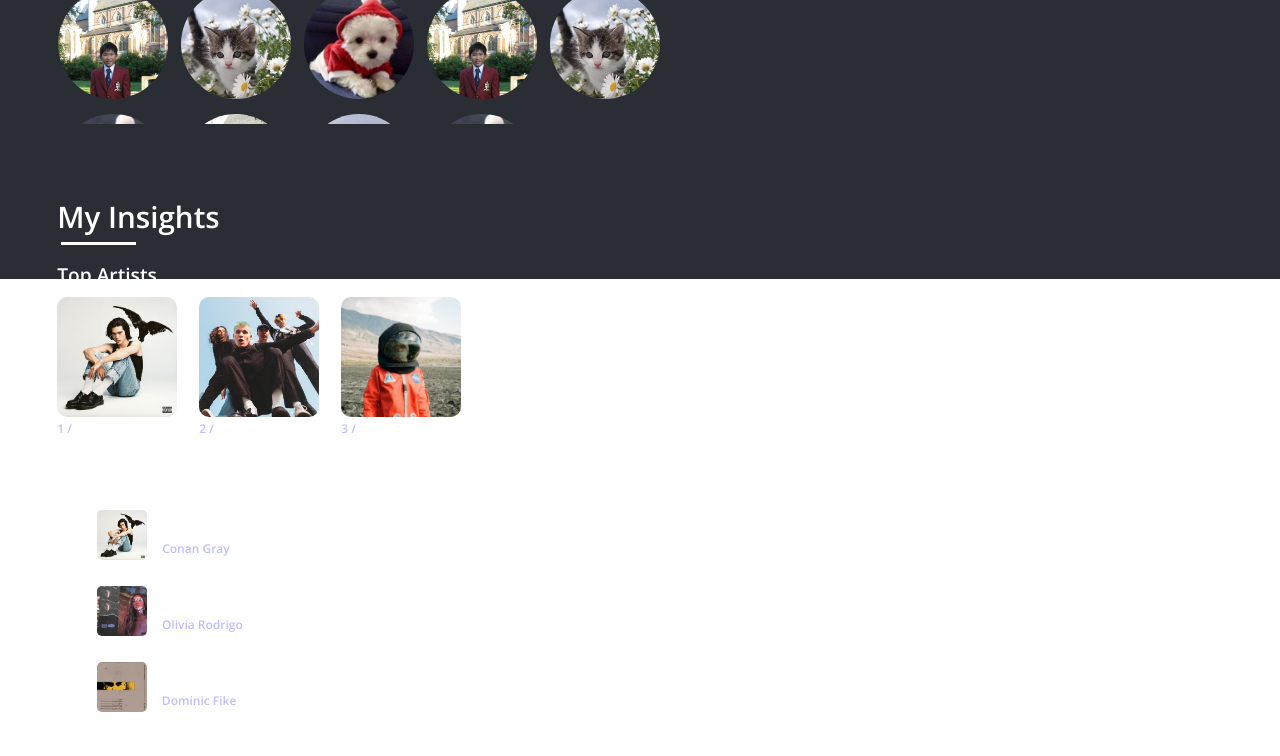
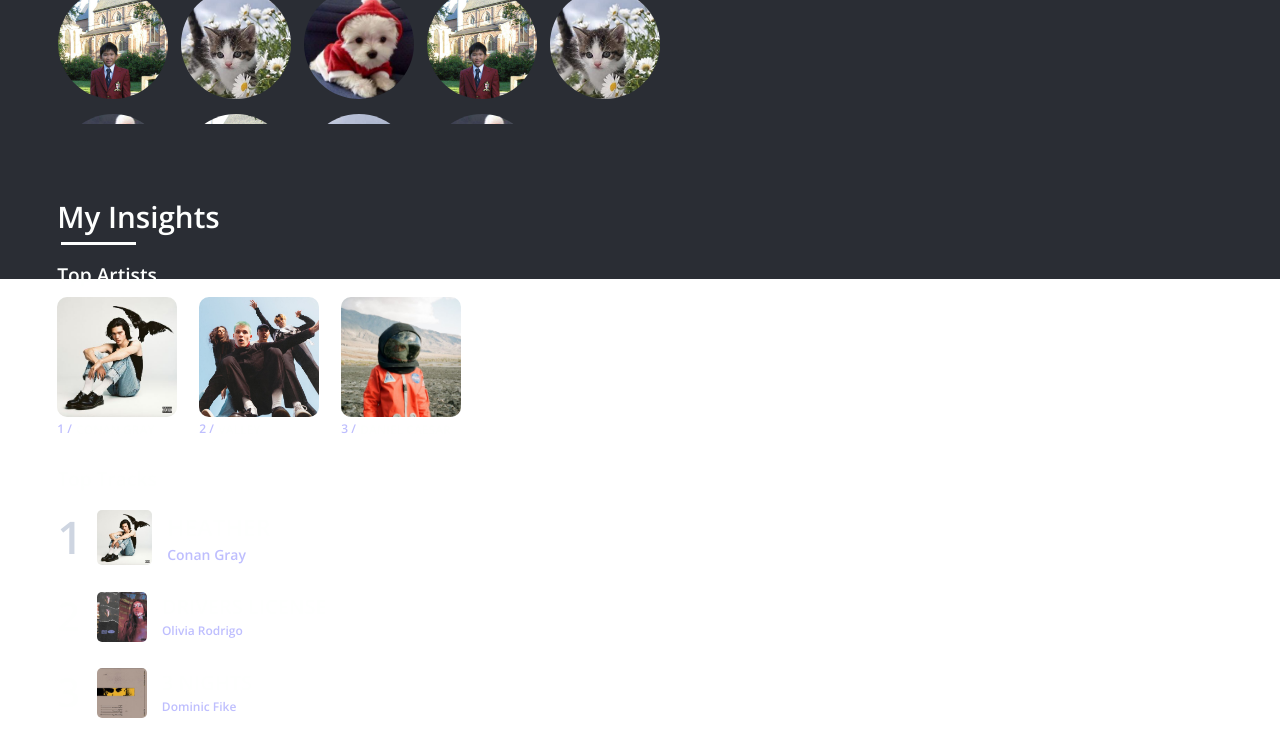
Before and after one commit to IGEN330-Overlap/Overlap, a React (Create React App) app in the folder frontend/: page /authorized/GroupProfilePage in a window 1280 px wide. In both pictures the pointer is over the element 67 px from the left and 1054 px from the top of the page. Shown: the part 521-1277 px from the top of the page. Built offline with nearby package versions, Linux system fonts and the light colour scheme.

Commit message:
css animations

```diff
--- a/frontend/src/GroupProfilePage/IndividualComparisons/IndividualComparisons.css
+++ b/frontend/src/GroupProfilePage/IndividualComparisons/IndividualComparisons.css
@@ -101,6 +101,7 @@
 .track-container h3 {
     width: 20px;
     font-size: 40px;
+    transition: 0.3s;
 }
 .track-container {
     display: flex;
@@ -119,17 +120,38 @@
     height: 50px;
     object-fit: cover;
     border-radius: 5px;
+    transition: 0.3s;
 }
 .track-info {
     margin-left: 15px;
     display: flex;
     flex-direction: column;
     width: 500px;
+    transition: 0.3s;
 }
 .track-artist {
     color: var(--blue-color-1);
     font-size: 12px;
     width: 500px;
+    transition: 0.3s;
+}
+
+/* animations */
+
+.track-container:hover h3 {
+    font-size: 45px;
+    color: var(--neutral-color-main);
+}
+.track-container:hover .track-icon {
+    font-size: 45px;
+    width: 55px;
+    height: 55px;
+}
+.track-container:hover .track-info {
+    font-size: 23px;
+}
+.track-container:hover .track-artist {
+    font-size: 14px;
 }
 
 @media (max-width: 720px) {
```
